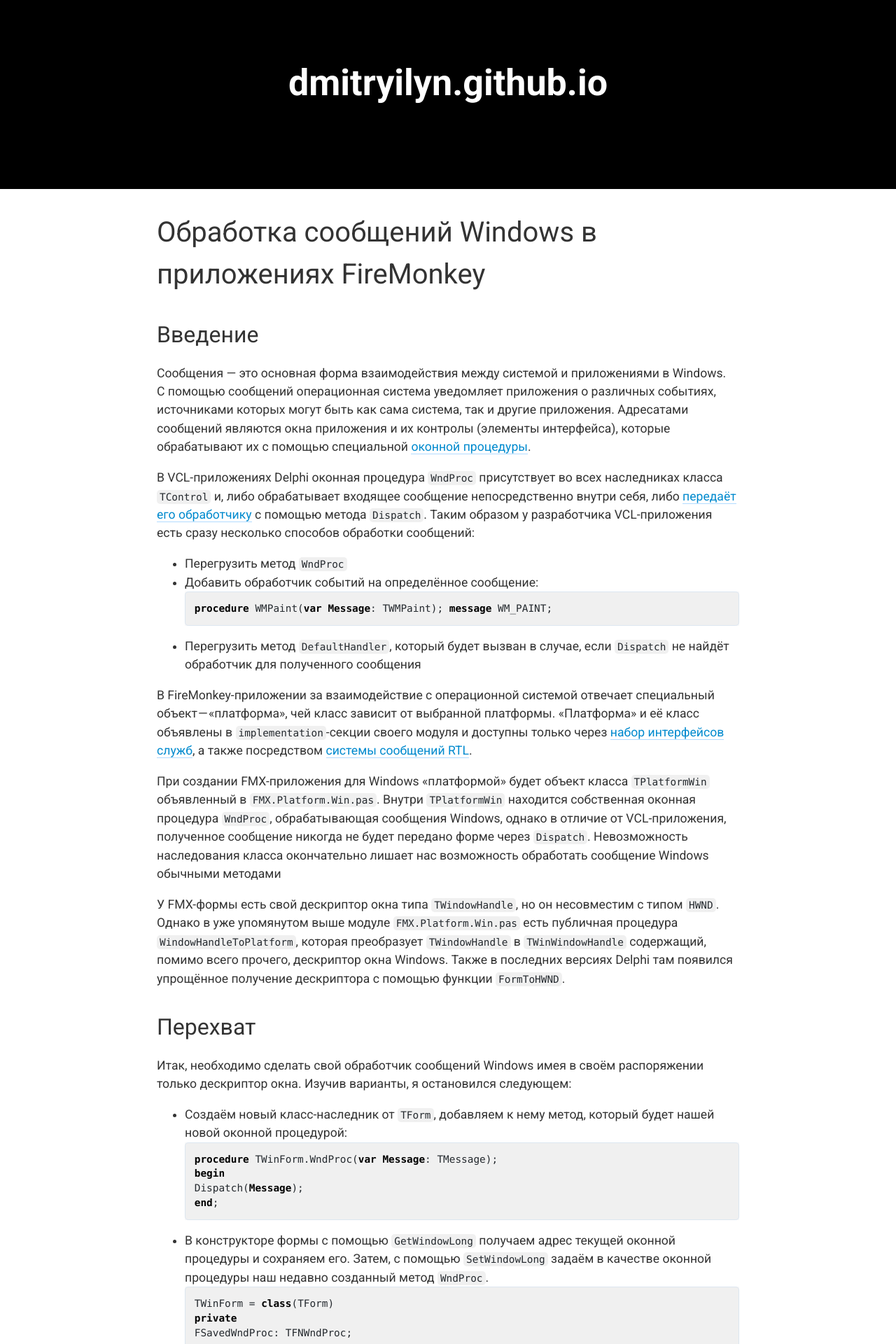
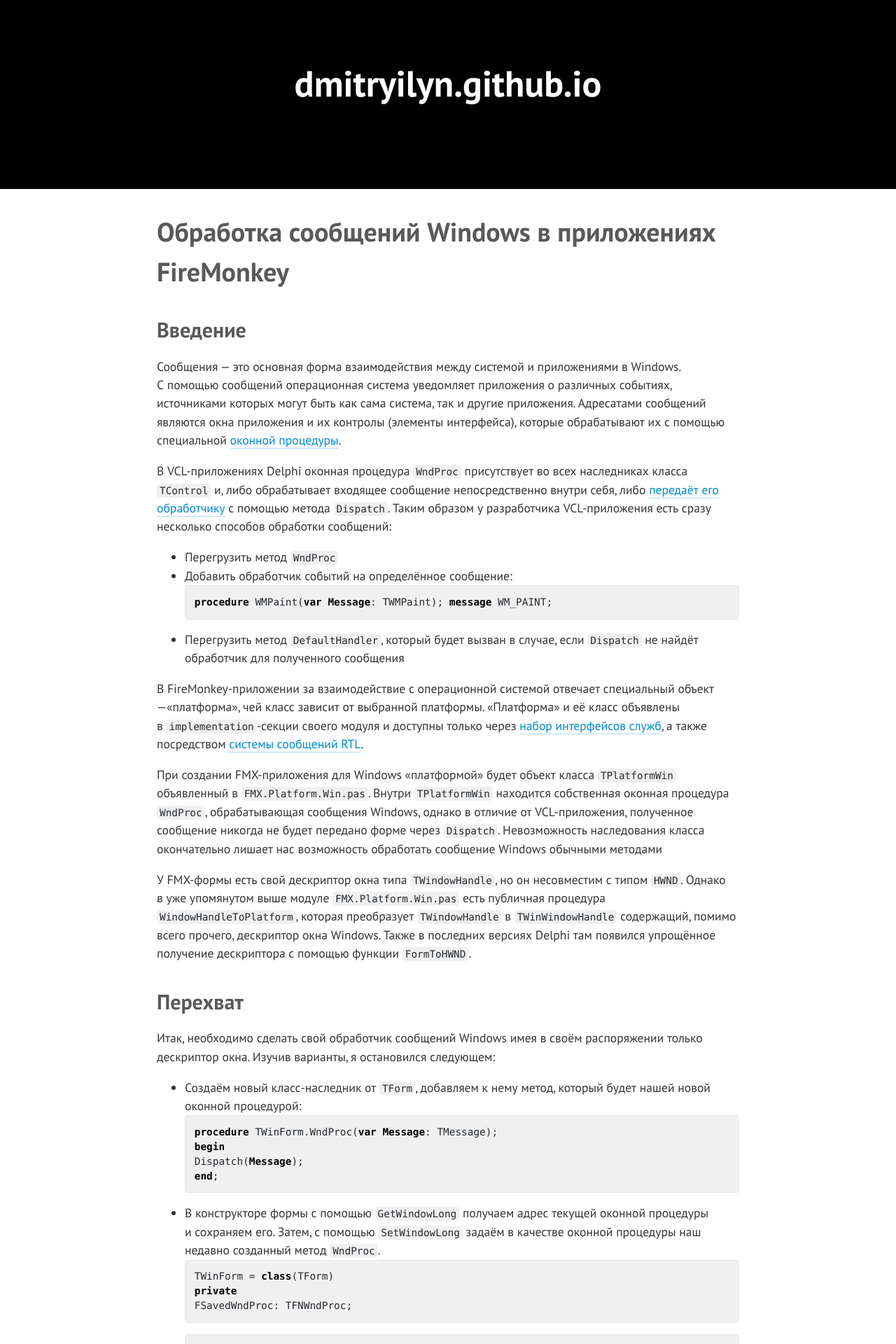
Before and after one commit to dmitryilyn/dmitryilyn.github.io, a Jekyll site: the page built from index.md, in a window 1280 px wide. Shown: the top 1920 px of the page at 70% size. Built offline with Jekyll 4.4.1, drawn with Linux system fonts in a browser that asks for light colours; our own code applies the rules of GitHub Pages for plain Markdown files; the repository's description, which GitHub fills in, is left out.

Commit message:
test 9.87

```diff
--- a/_layouts/default.html
+++ b/_layouts/default.html
@@ -6,7 +6,7 @@
     <meta name="description" content="{{ page.description | default: site.description | default: site.github.project_tagline }}"/>
     <meta name="viewport" content="width=device-width, initial-scale=1">
     <meta name="theme-color" content="#157878">
-    <link href="https://fonts.googleapis.com/css?family=Roboto:400,400i,500,500i,700,700i&amp;subset=cyrillic" rel="stylesheet">
+    <link href="https://fonts.googleapis.com/css?family=PT+Sans:400,400i,700,700i&amp;subset=cyrillic" rel="stylesheet">
     <link rel="stylesheet" href="{{ '/assets/css/style.css?v=' | append: site.github.build_revision | relative_url }}">
   </head>
   <body>
--- a/_sass/jekyll-theme-cayman.scss
+++ b/_sass/jekyll-theme-cayman.scss
@@ -27,7 +27,7 @@
 body {
   padding: 0;
   margin: 0;
-  font-family: "Roboto", "Segoe UI", Arial, sans-serif;
+  font-family: "PT Sans", "Segoe UI", Arial, sans-serif;
   font-size: 16px;
   line-height: 1.5;
   color: $body-text-color;
@@ -196,13 +196,13 @@ a:visited {
   }
 
   h2 {
-    font-size: 40px;
-    font-weight: medium;
+    font-size: 38px;
+    font-weight: bold;
   }
 
   h3 {
-    font-size: 32px;
-    font-weight: medium;
+    font-size: 30px;
+    font-weight: bold;
   }
 
   p {
--- a/_sass/variables.scss
+++ b/_sass/variables.scss
@@ -8,7 +8,7 @@ $header-bg-color: #000000 !default;
 $header-bg-color-secondary: #000000 !default;
 
 // Text
-$section-headings-color: RGBA(0, 0, 0, .8) !default;
+$section-headings-color: RGBA(0, 0, 0, .65) !default;
 $body-text-color: RGBA(0, 0, 0, .8) !default;
 $body-link-color: #008ace !default;
 $blockquote-text-color: #819198 !default;
```
